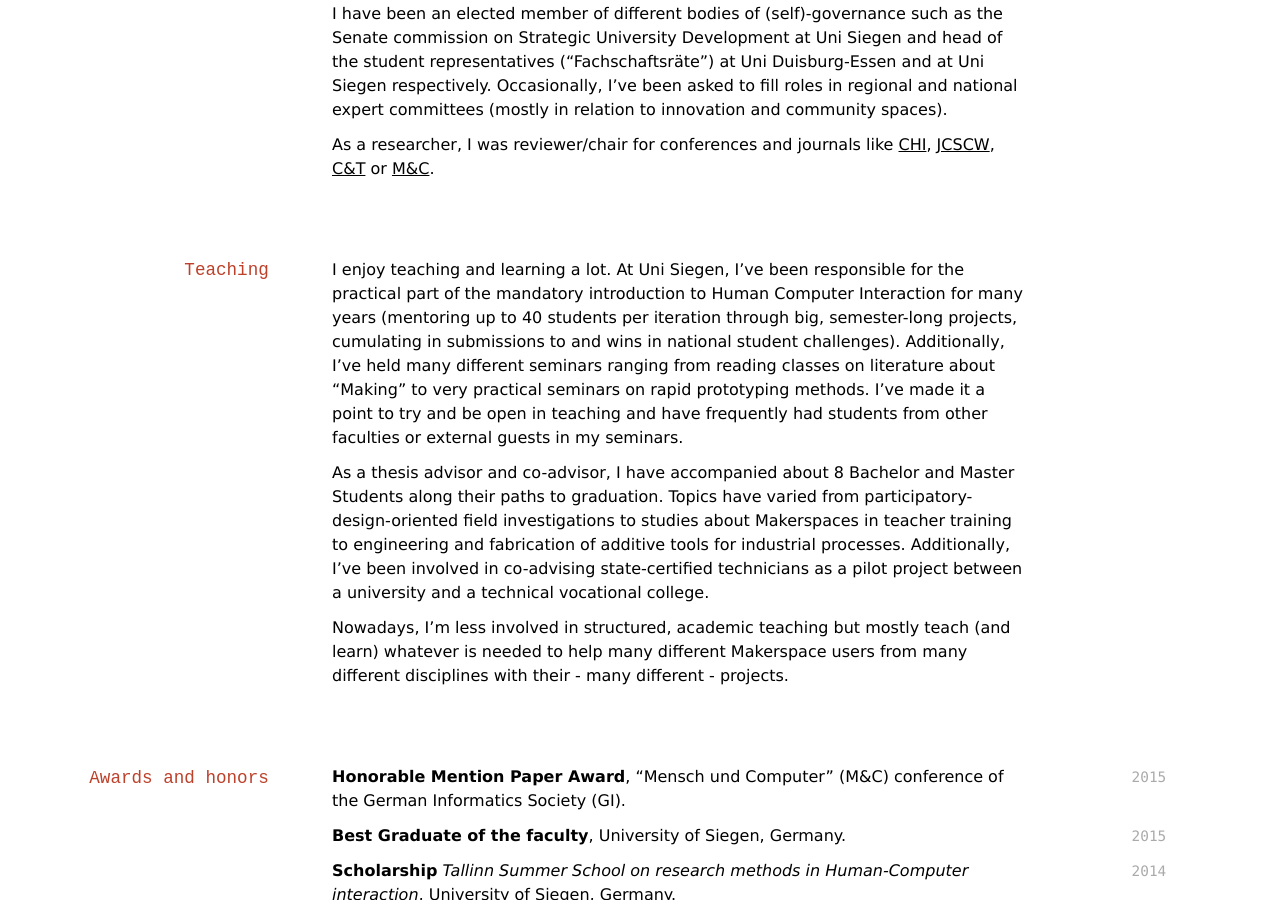
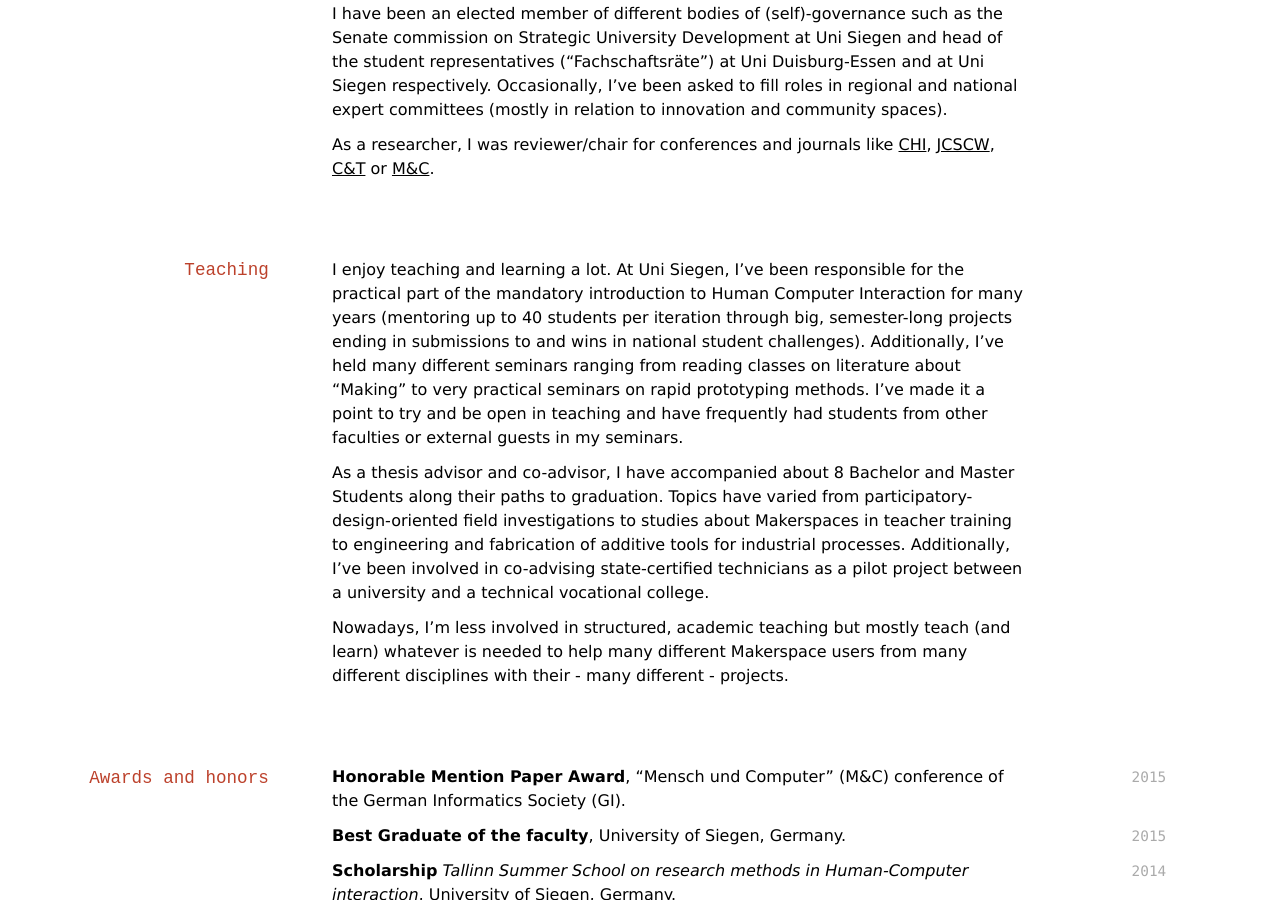
Before and after one commit to oliverstickel/oliverstickel.github.io, a Jekyll site: the page built from index.md, in a window 1280 px wide and 900 px high, scrolled down 3039 px. Built offline with Jekyll 4.4.1, drawn with Linux system fonts in a browser that asks for light colours; nearby versions of some CDN libraries; a style sheet for code colours, icons or effects is not loaded; some of the changed text lies outside the part shown.

Commit message:
Update index.md

```diff
--- a/index.md
+++ b/index.md
@@ -97,7 +97,7 @@ As a researcher, I was reviewer/chair for conferences and journals like [CHI](ht
 
 ## Teaching
 
-I enjoy teaching and learning a lot. At Uni Siegen, I've been responsible for the practical part of the mandatory introduction to Human Computer Interaction for many years (mentoring up to 40 students per iteration through big, semester-long projects, cumulating in submissions to and wins in national student challenges). Additionally, I've held many different seminars ranging from reading classes on literature about "Making" to very practical seminars on rapid prototyping methods. I've made it a point to try and be open in teaching and have frequently had students from other faculties or external guests in my seminars.
+I enjoy teaching and learning a lot. At Uni Siegen, I've been responsible for the practical part of the mandatory introduction to Human Computer Interaction for many years (mentoring up to 40 students per iteration through big, semester-long projects ending in submissions to and wins in national student challenges). Additionally, I've held many different seminars ranging from reading classes on literature about "Making" to very practical seminars on rapid prototyping methods. I've made it a point to try and be open in teaching and have frequently had students from other faculties or external guests in my seminars.
 
 As a thesis advisor and co-advisor, I have accompanied about 8 Bachelor and Master Students along their paths to graduation. Topics have varied from participatory-design-oriented field investigations to studies about Makerspaces in teacher training to engineering and fabrication of additive tools for industrial processes. Additionally, I've been involved in co-advising state-certified technicians as a pilot project between a university and a technical vocational college.
 
```
Also changed, not shown: other parts of index.md (+2 -0 lines).
